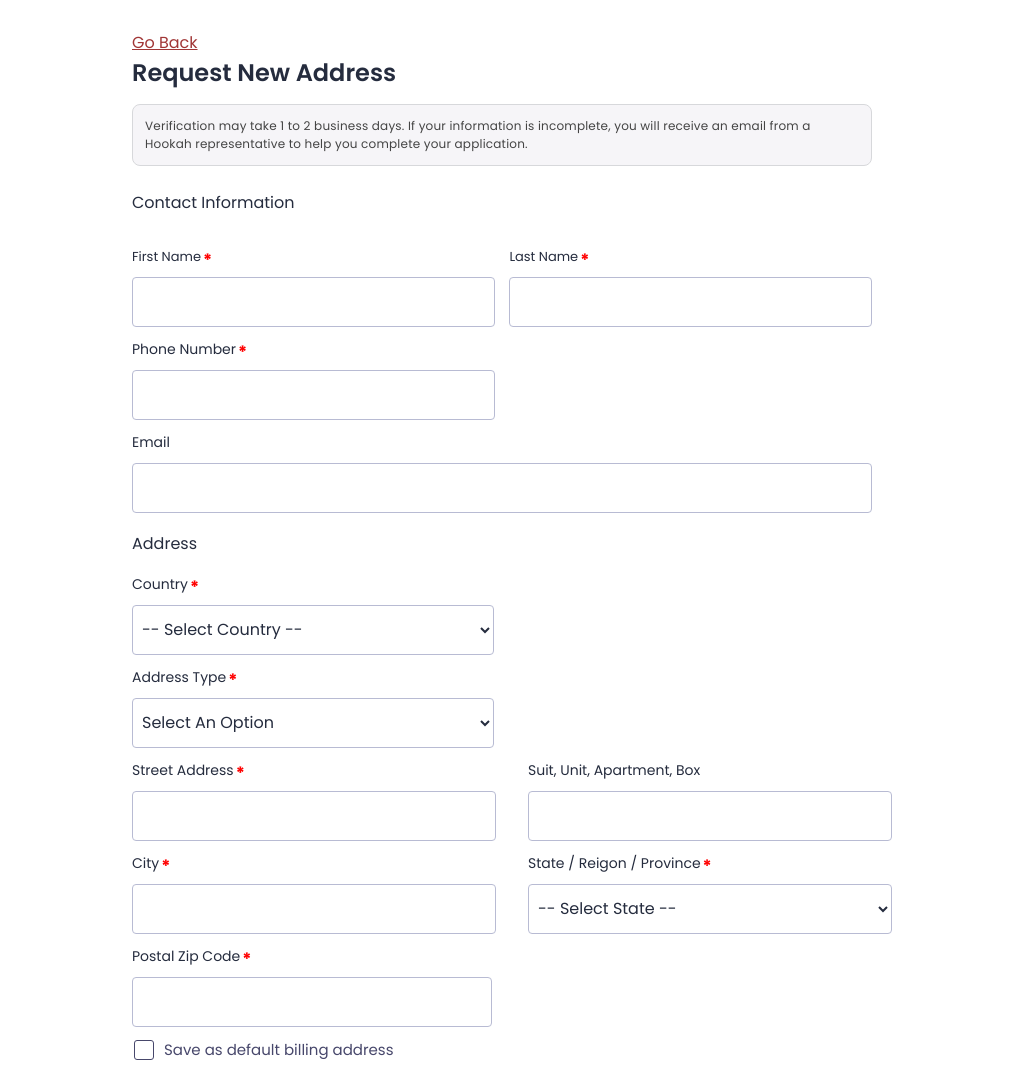
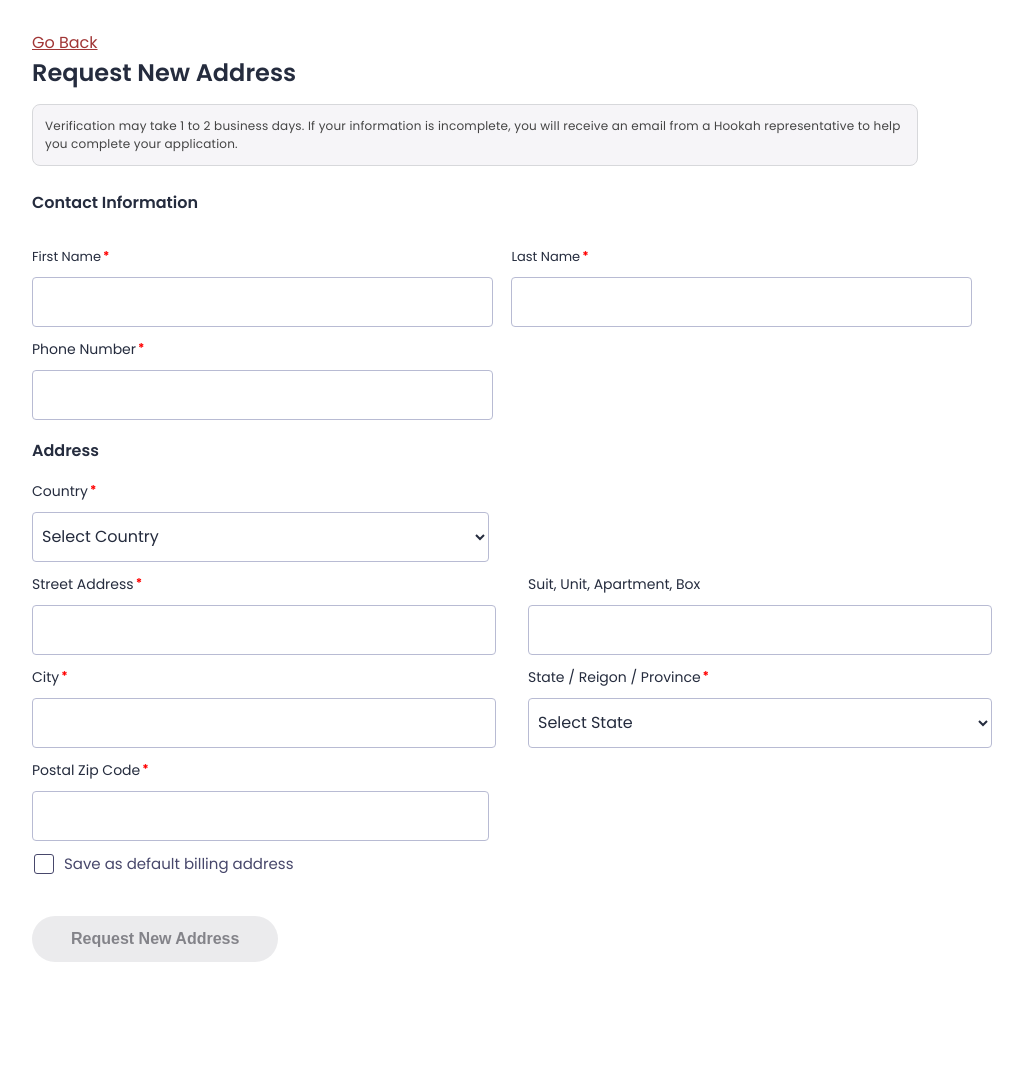
Before and after one commit to AlFakher2019/CRM-ZOHO-EU-SW-Request-New-Address-form, a plain HTML site: page index.html in a window 1280 px wide. Shown: the top 1085 px of the page, without its empty margins (128-1151 px from the left). After the commit the page ends 982 px from the top, so only its background shows below. Drawn offline with Linux system fonts and the light colour scheme; no server answers.

Commit message:
Added the auto populater and also the made the email hidden and removed the

```diff
--- a/css/form.css
+++ b/css/form.css
@@ -91,7 +91,7 @@ ol, ul {
 .zf-templateWidth {
 	margin:0 auto;
 	padding: 30px 20px;
-	max-width: 800px;
+	max-width: 1000px;
     width: 100%;
     box-sizing: border-box;
 }
@@ -146,7 +146,7 @@ ol, ul {
 .zf-important {
 	color: #ff0000 !important;
     padding: 0;
-    font-size: 17px !important;
+    font-size: 12px !important;
     margin-left: 2px;
 	position: absolute;
     font-weight: bold;
@@ -715,6 +715,7 @@ ol, ul {
 
 .zf-fmFooter .zf-submitColor{
 	font-size: 16px;
+	font-weight: 600;
     padding: 13px 38px;
 	margin-bottom: 20px;
 	margin-top: 20px;
@@ -1217,7 +1218,7 @@ width: 223px;
 .zfgridLabelCont label {
 	font-size: 16px;
 	color: #252c3e;
-	font-weight: 450;
+	font-weight: 550;
 }
 .zfgridLabelCont span {
 	font-size: 14px;
--- a/index.html
+++ b/index.html
@@ -98,18 +98,19 @@
                             </div>
                             <div class="zf-clearBoth"></div>
                         </div>
-                        <div class="zf-tempFrmWrapper  zf-large "><label class="zf-labelName">
-                                Email
+                        <div class="zf-tempFrmWrapper  zf-large " style="display:none;"><label class="zf-labelName" >
+                               Email
                             </label>
                             <div class="zf-tempContDiv">
                                 <span>
-                                    <input type="text" name="Email" checktype="c5" value="" maxlength="255" fieldType=9
+                                    <input type="hidden" name="Email" checktype="c5" value="" maxlength="255" fieldType=9
                                         placeholder="" /> </span>
                                 <p id="Email_error" class="zf-errorMessage" style="display: none;">enter a valid email
                                 </p>
                             </div>
                             <div class="zf-clearBoth"></div>
                         </div>
+
                         <div class="zfgridLabelCont"><label>Address</label>
 
                         </div>
@@ -124,7 +125,7 @@
                                         <div class="zf-tempContDiv">
                                             <select class="zf-form-sBox gds-cr" name="Dropdown" checktype="c1"
                                                 id="country">
-                                                 <option value="">-- Select Country --</option>
+                                                 <option value="">Select Country</option>
                                             </select>
 
                                             <p id="Dropdown_error" class="zf-errorMessage" style="display:none;">Invalid
@@ -132,7 +133,7 @@
                                         </div>
                                         <div class="zf-clearBoth"></div>
                                     </div>
-                                    <div class="zf-tempFrmWrapper  zf-small "><label class="zf-labelName">
+                                    <!-- <div class="zf-tempFrmWrapper  zf-small "><label class="zf-labelName">
                                             Address Type
                                             <em class="zf-important"> *</em>
                                         </label>
@@ -150,7 +151,7 @@
                                                 select Correct value</p>
                                         </div>
                                         <div class="zf-clearBoth"></div>
-                                    </div>
+                                    </div> -->
                                 </div>
                             </div>
                         </div>
@@ -204,7 +205,7 @@
                                         <div class="zf-tempContDiv">
                                             <select class="zf-form-sBox" name="Dropdown1" checktype="c1"
                                                 id="state">
-                                                <option value="">-- Select State --</option>
+                                                <option value="">Select State</option>
                                             </select>
                                             <p id="Dropdown1_error" class="zf-errorMessage" style="display:none;">
                                                 Please select a valid state</p>
@@ -252,8 +253,8 @@
     <script type="text/javascript">var dateAndMonthRegexFormateArray = zf_SetDateAndMonthRegexBasedOnDateFormate('dd-MMM-yyyy');
         var zf_DateRegex = new RegExp(dateAndMonthRegexFormateArray[0]);
         var zf_MonthYearRegex = new RegExp(dateAndMonthRegexFormateArray[1]);
-        var zf_MandArray = ["Name_First", "Name_Last", "PhoneNumber_countrycode", "Dropdown", "Dropdown3", "SingleLine", "SingleLine2", "Dropdown1", "SingleLine3"];
-        var zf_FieldArray = ["Name_First", "Name_Last", "PhoneNumber_countrycode", "Email", "Dropdown", "Dropdown3", "SingleLine", "SingleLine2", "SingleLine1", "Dropdown1", "SingleLine3", "Checkbox"];
+        var zf_MandArray = ["Name_First", "Name_Last", "PhoneNumber_countrycode", "Dropdown",  "SingleLine", "SingleLine2", "Dropdown1", "SingleLine3"];
+        var zf_FieldArray = ["Name_First", "Name_Last", "PhoneNumber_countrycode", "Email", "Dropdown", "SingleLine", "SingleLine2", "SingleLine1", "Dropdown1", "SingleLine3", "Checkbox"];
         var isSalesIQIntegrationEnabled = false;
         var salesIQFieldsArray = [];</script>
 
@@ -297,5 +298,22 @@ async function loadCountries() {
 // Load on page start
 loadCountries();
 </script>
+
+<script>
+  window.addEventListener("message", function (event) {
+    var email = event.data;
+    document.getElementById("Email").value = email;
+
+    let checkField = setInterval(function () {
+      if ($("#Email").val() !== "") {
+        $("#loader").hide();
+        clearInterval(checkField);
+      }
+    }, 100);
+
+    $("#loader").hide();
+  });
+</script>
+
 </body>
 </html>
```
